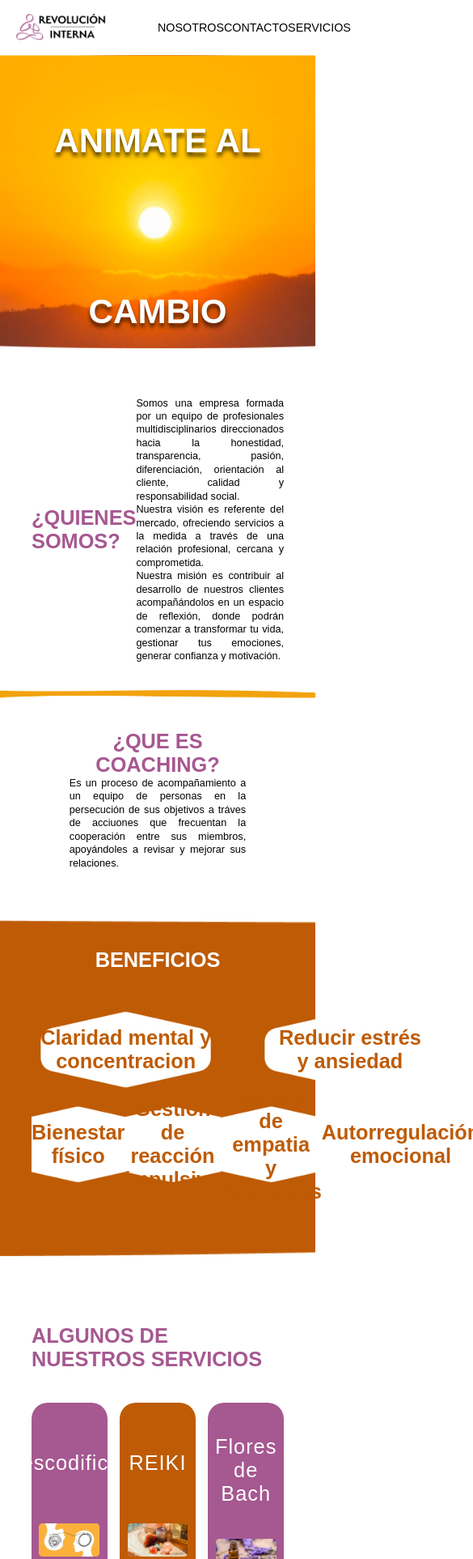
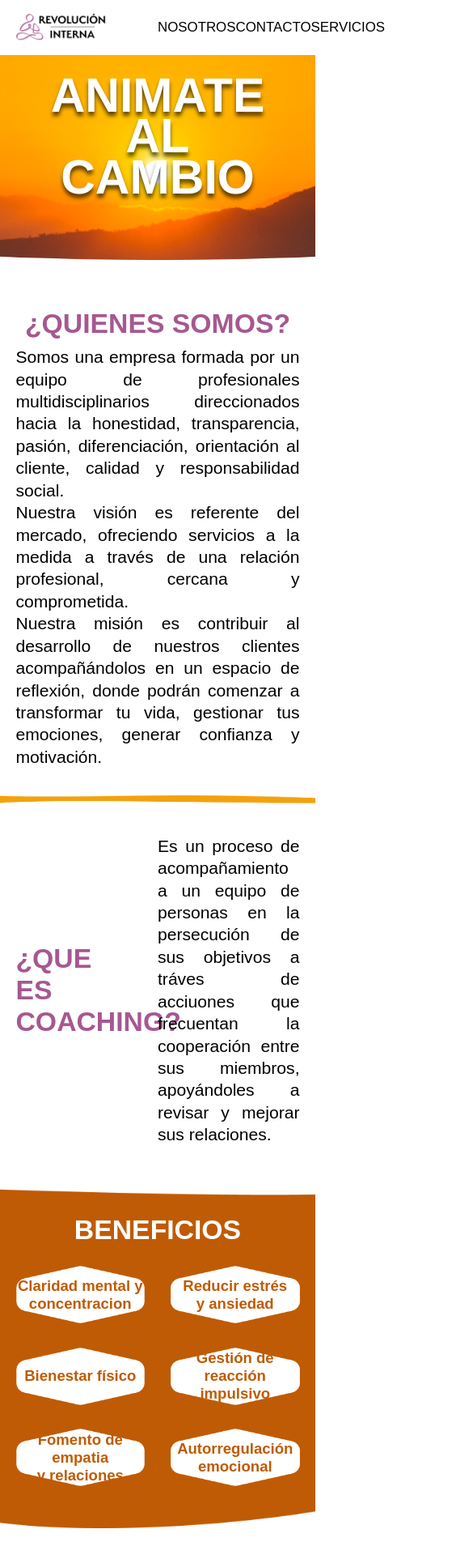
Before and after one commit to LAUTYslz/Revolucion-Interior, a plain HTML site: page index.html in a window 390 px wide. Shown: the top 1925 px of the page at 81% size, 585 px wide, since content can reach past the window. Drawn offline with Linux system fonts and the light colour scheme; a web font is replaced by a local one.

Commit message:
responsive celular. contacto.css

```diff
--- a/estilos/contacto.css
+++ b/estilos/contacto.css
@@ -1,8 +1,9 @@
+@media screen and (min-width: 768px) {
 body{
     display: flex;
     flex-direction: column;
     min-height: 100vh;
-}
+} }
 
 
 main{
@@ -190,3 +191,109 @@ label{
     }
 
 }
+
+@media screen and (max-width: 767px) {
+
+    main{
+        background-image: url(/imagenes-titulo/celular/contacto.png);
+        background-size: cover;
+        background-position: center;
+        height: auto;
+        display: flex;
+        flex-direction: column;
+        justify-content: space-between;
+        align-items: center;
+        padding-top: 2vh;
+    }
+    #contacto-titulo{
+        width: 90%;
+    }
+
+    h2{
+        font-size: 3vh;
+        text-decoration: underline;
+        text-decoration-thickness: 2px;
+        text-underline-offset: 1.5vh;
+        margin: 2vh 0;
+     }
+
+    label{
+        font-size: 2.5vh;
+        padding-left: 1vh;
+    }
+
+    #contenido-contacto{
+        display: flex;
+        flex-direction: column;
+        width: 90%;
+        justify-content: space-between;
+        margin: auto;
+        height: 70%;
+    }
+
+    #texto-contacto{
+        width: 100%;
+        display: flex;
+        flex-direction: column;
+        justify-content: space-between;
+        height: auto;
+        margin: 2vh 0;
+        /* background-image: url(/imagenes-titulo/pc/contacto-texto.png); */
+        /* background-size: cover; */
+
+    }
+
+    #contenedor-contacto-form{
+        width: 80%;
+        display: flex;
+        flex-direction: column;
+    }
+    #contacto-form{
+        display: flex;
+        flex-direction: column;
+        justify-content: space-between;
+        height: auto;
+    }
+    .cpntenedor-inputs{
+        width: 100%;
+    }
+
+    .contacto-inputs{
+        border-radius: 20px;
+        width: 100%;
+        height: 4vh;
+        border: none;
+        background-color: rgba(255, 255, 255, 0.8);
+        padding: 0 2vh;
+        font-size: 2.7vh;
+        transition: .2s all;
+        outline: none;
+        margin-bottom: 1vh;
+    }
+    .contacto-inputs:focus{
+        outline: #BF5B04 4px solid;
+    }
+
+    #contacto-mensaje{
+        height: 10vh;
+        scrollbar-width: thin;
+        resize: none;
+        overflow-y:auto;
+        padding-top: 1vh;
+    }
+
+    .contacto-enviar{
+        height: 5vh;
+        width: 60%;
+        background-color: rgba(255, 255, 255, 0.8);
+        border: #BF5B04 4px solid;
+        border-radius: 20px;
+        font-size: 2.5vh;
+        transition: .3s;
+    }
+    .contacto-enviar:hover{
+        background-color: #BF5B04;
+        cursor: pointer;
+        /* border: #BF5B04; */
+    }
+}
--- a/estilos/general.css
+++ b/estilos/general.css
@@ -170,14 +170,14 @@ footer{
 @media screen and (max-width: 767px) {
 
     h1{
-        font-size: 5vh;
+        font-size: 7vh;
     }
 
     h2{
-        font-size: 3vh;
+        font-size: 4vh;
     }
     p{
-        font-size: 1.5vh;
+        font-size: 2.5vh;
         font-weight: 300;
     }
 
@@ -203,10 +203,10 @@ footer{
         cursor: auto;
     }
     #nav-menu h3{
-        font-size: 1.7vh;
+        font-size: 2vh;
     }
 
-       /* ------------------FOOTER-------------------- */
+ /* ------------------FOOTER-------------------- */
 footer{
     display: flex;
     justify-content: end;
--- a/estilos/index.css
+++ b/estilos/index.css
@@ -350,3 +350,138 @@
     font-size: 2.5vh;
 }
 }
+
+@media screen and (max-width: 767px) {
+
+ /* HERO */
+ #hero{
+    height: 30vh;
+    display: flex;
+    justify-content: center;
+    align-items:start;
+}
+#hero h1{
+    line-height: 6vh;
+    width: 90%;
+    padding: 3vh;
+    /* margin: auto; */
+}
+
+/* NOSOTROS */
+#nosotros{
+    display: flex;
+    flex-direction: column;
+    align-items: center;
+    width: 90%;
+    margin: auto;
+    justify-content: space-between;
+}
+
+#nosotros h2{
+    width: 100%;
+    text-align: center;
+    margin-bottom: 1vh;
+}
+#nosotros p{
+    width: 100%;
+}
+
+/* COACHING */
+#coaching{
+    display: flex;
+    flex-direction: row;
+    width: 90%;
+    height: auto;
+}
+#coaching h2{
+    width: 40%;
+    text-align: start;
+}
+#coaching p{
+    width: 50%;
+}
+
+/* BENEFICIOS */
+#beneficios{
+    background-image: url(/imagenes-titulo/tablet/beneficios.png);
+    height: 50vh;
+    background-size: cover;
+    display: flex;
+    padding: 4vh 0 3ch;
+    margin: 6vh 0;
+    justify-content: space-between;
+}
+.beneficios-texto{
+    background-image: url(/imagenes-titulo/pc/poligono-beneficio.png);
+    background-repeat: no-repeat;
+    /* background-size: contain; */
+    background-size:contain;
+    height: 10vh;
+    font-size: 2.2vh;
+    width: 100%;
+}
+
+#contenedor-beneficios {
+    display: grid;
+    grid-template-areas: "ben1 ben2" "ben3 ben4" "ben5 ben6";
+    grid-template-columns: 1fr 1fr ;
+    grid-row-gap: 1rem;
+    grid-column-gap: 2rem;
+    width: 90%;
+    margin: auto;
+}
+
+/* ALGUNOS SERVICIOS */
+#algunos-de-nuestros-servicios{
+    height: 70vh;
+    width: 90%;
+}
+#contenedor-algunos-servicios{
+    width: 100%;
+    margin: auto;
+    display: grid;
+    grid-template-columns: repeat(auto-fill, minmax(40%, 1fr)); /* Cada columna tiene un ancho mínimo de 300px y se expandirá para ocupar el espacio disponible */
+    grid-gap: 3vh 5%;
+}
+.algunos-servicios{
+    height: 23vh;
+}
+.algunos-servicios button{
+    width: 80%;
+    height: 18%;
+    font-size: 2vh;
+    transition: none;
+}
+.algunos-servicios button h3{
+    letter-spacing: 2px;
+}
+.texto-alg-servicios h3{
+    font-size: 2.5vh;
+    font-weight: 300;
+}
+.texto-alg-servicios img{
+    width: 90%;
+}
+.texto-alg-servicios{
+    height: 78%;
+}
+.algunos-servicios button:hover{
+    cursor: pointer;
+    border:none;
+    scale: 1;
+    color: white;
+    /* border: 3px solid black ; */
+}
+.ver-todo button{
+    height: 5vh;
+    width: 40%;
+    transition: none;
+}
+.ver-todo button:hover{
+    background-color: white;
+    scale: 1;
+}
+.ver-todo button h3{
+    font-size: 2.5vh;
+}
+}
```
Also changed, not shown: 1 other file.
